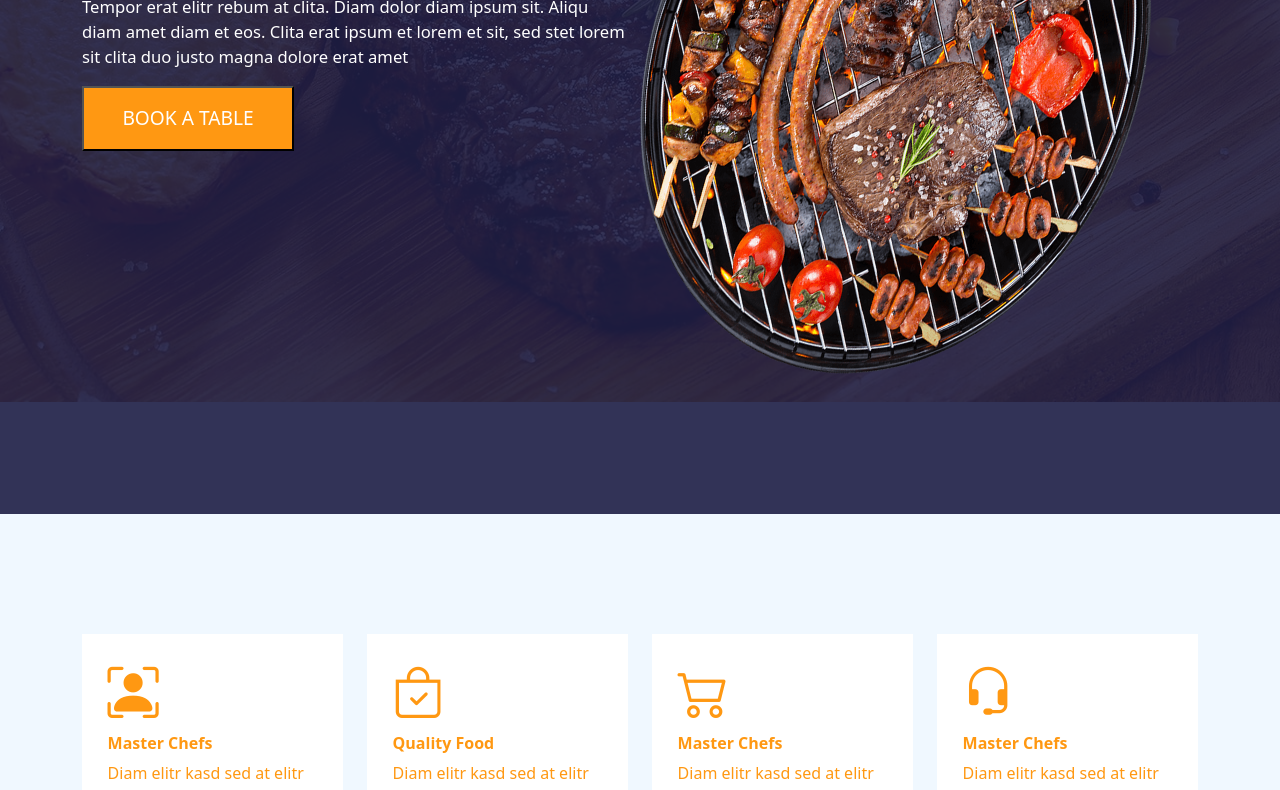
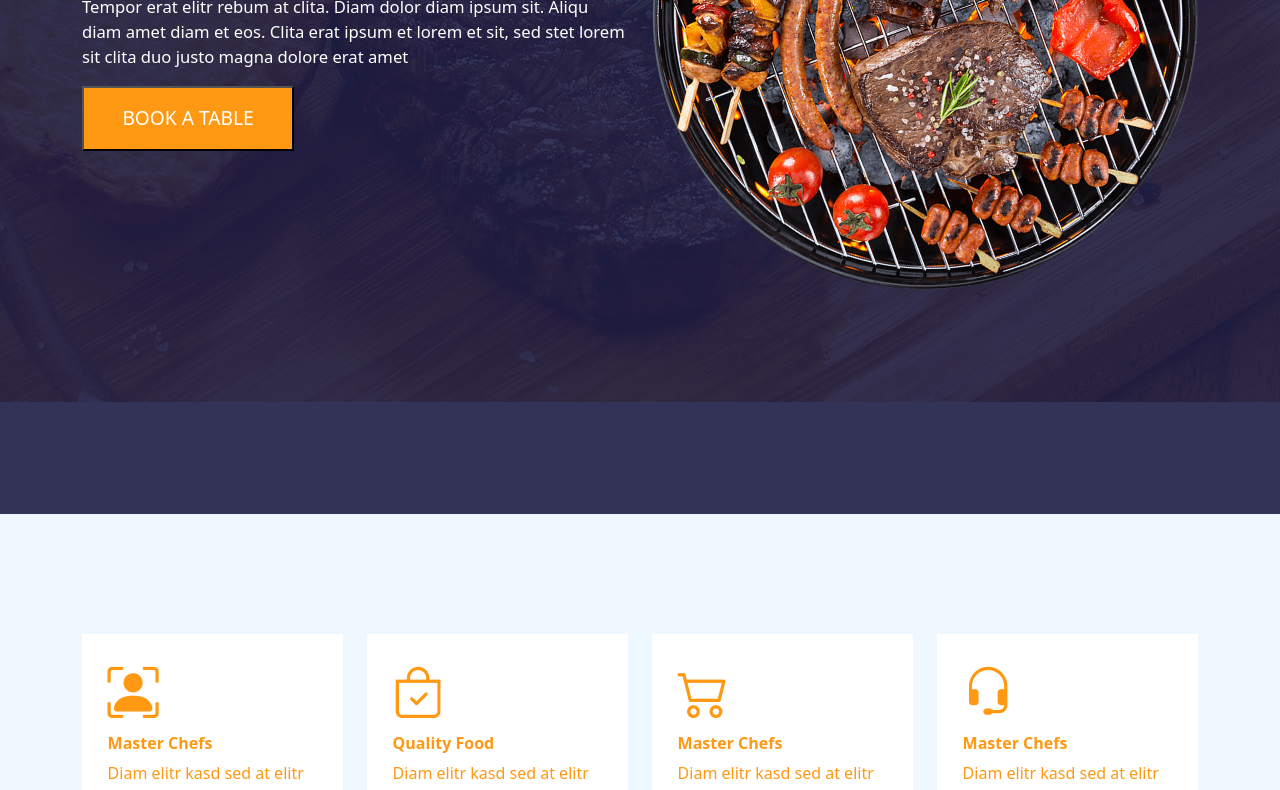
Before and after one commit to shubhamtupe/Burgger, a plain HTML site: page index.html in a window 1280 px wide. Shown: the part 366-1156 px from the top of the page. Drawn offline with nearby package versions, Linux system fonts and the light colour scheme.

Commit message:
commit add

```diff
--- a/css.css
+++ b/css.css
@@ -84,8 +84,8 @@ a.home {
 }
 
 .burrger-img {
-    height: 80vh;
-    width: 38vw;
+    height: 100%;
+    width: 100%;
 }
 
 .light-color {
--- a/index.html
+++ b/index.html
@@ -40,7 +40,7 @@
             <!-- burgur contain start -->
             <div class="container">
                 <div class="row">
-                    <div class="col-lg-6 col-md-6 col-sm-6 col-6 ">
+                    <div class="col-lg-6 col-md-6 col-sm-6 col-12 ">
                         <h1 class="main">Enjoy Our <br>Delicious Meal</h1>
                         <p class="lorem">Tempor erat elitr rebum at clita. Diam dolor diam ipsum sit. Aliqu diam amet
                             diam
@@ -48,7 +48,7 @@
                             erat ipsum et lorem et sit, sed stet lorem sit clita duo justo magna dolore erat amet</p>
                         <button type="button" class="book-button">BOOK A TABLE</button>
                     </div>
-                    <div class="col-lg-6 col-md-6 col-sm-6 col-6 overflow-hidden">
+                    <div class="col-lg-6 col-md-6 col-sm-6 col-12 overflow-hidden">
                         <img src="./img/hero.png" class="burrger-img" alt="">
                     </div>
                 </div>
```
